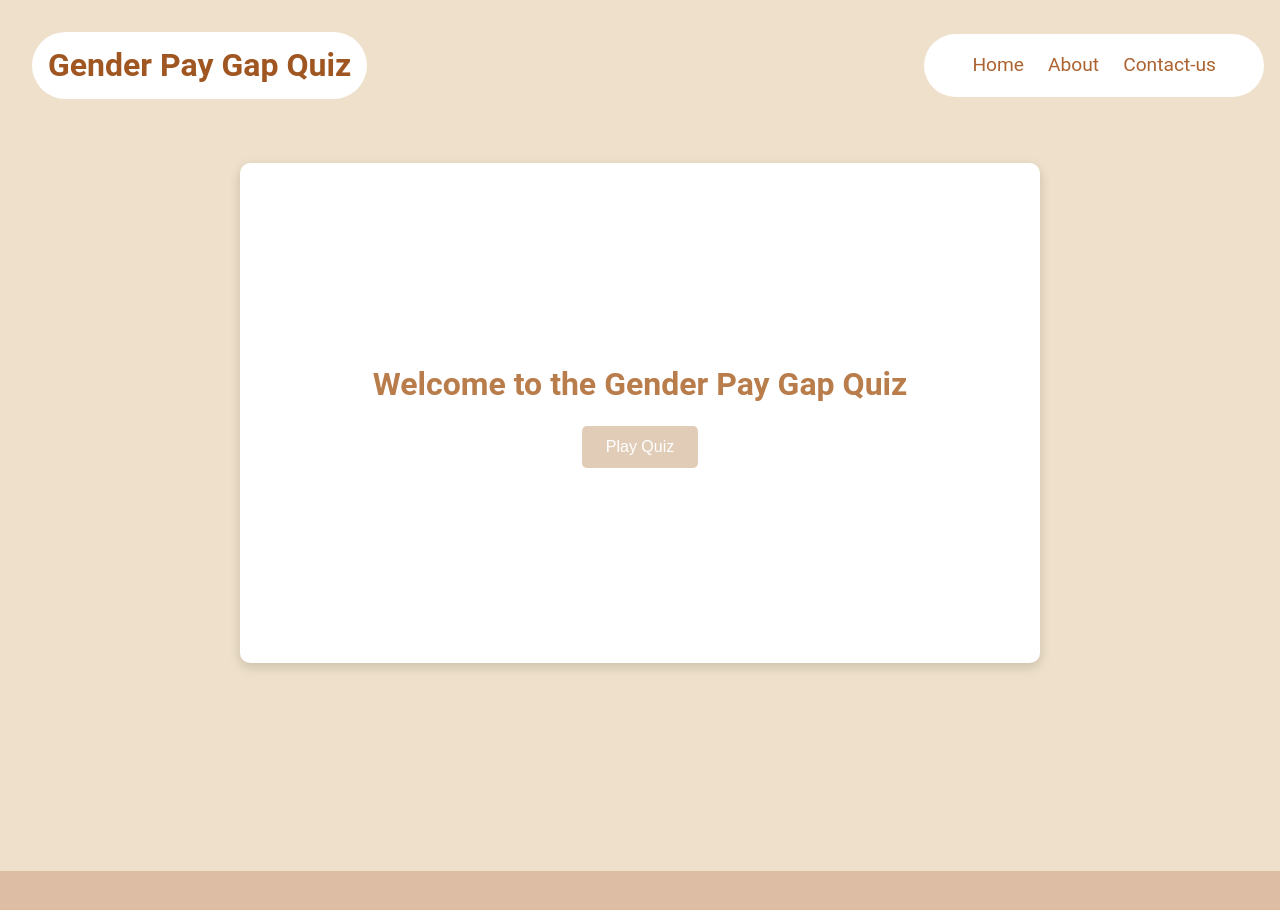
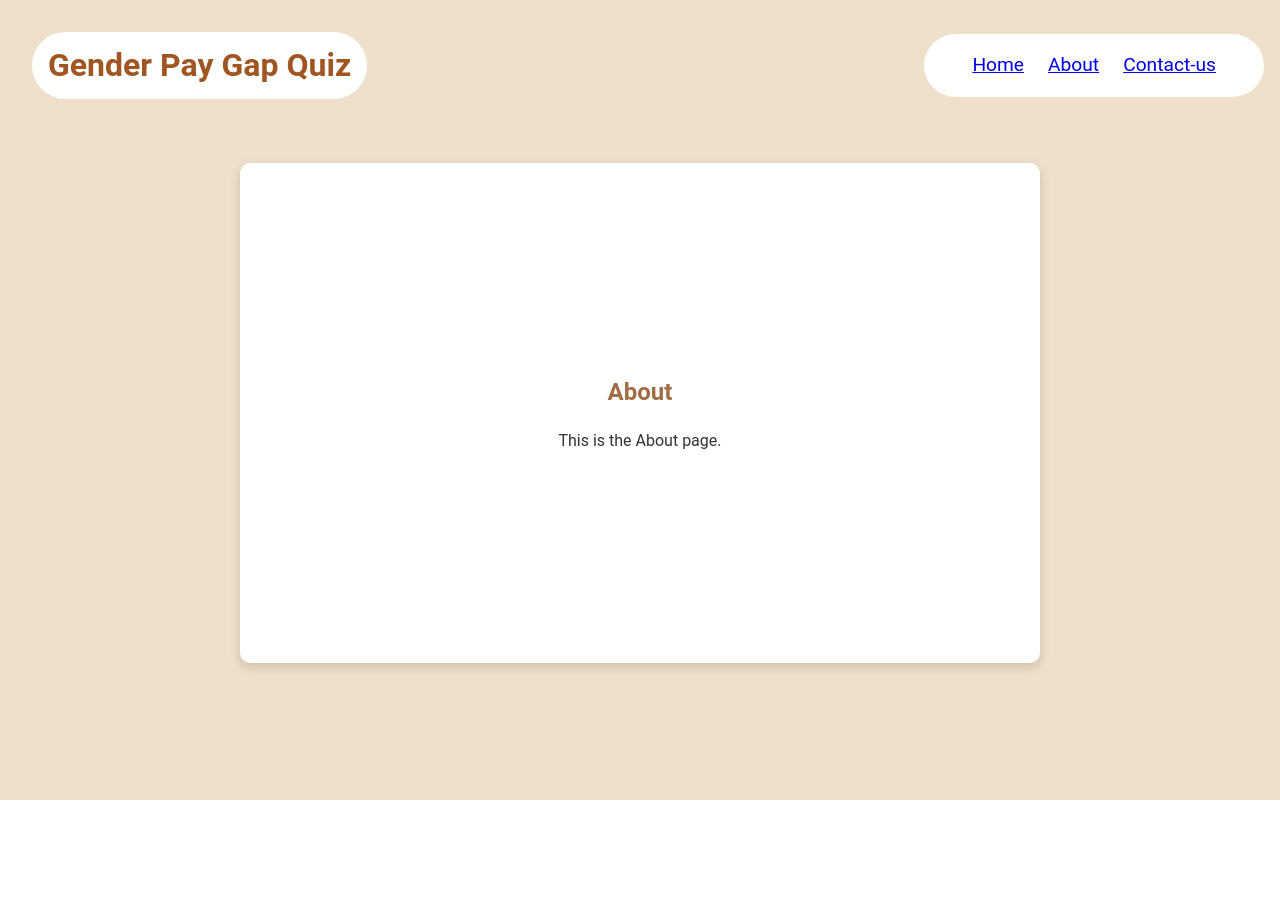
Before and after one commit to ktyler05/KKA_PayGap, a React (Create React App) app in the folder kka_ppaygapapp/: page /About in a window 1280 px wide. Shown: the top 910 px of the page. After the commit the page ends 800 px from the top, so only its background shows below. Built offline with nearby package versions, Linux system fonts and the light colour scheme.

Commit message:
About and Contact
about and contact pages were added, broke the code. tried again. fixed it. not happy, but it works now. so??

```diff
--- a/kka_ppaygapapp/package.json
+++ b/kka_ppaygapapp/package.json
@@ -9,6 +9,7 @@
     "@testing-library/user-event": "^13.5.0",
     "react": "^19.0.0",
     "react-dom": "^19.0.0",
+    "react-router-dom": "^7.4.0",
     "react-scripts": "5.0.1",
     "web-vitals": "^2.1.4"
   },
--- /dev/null
+++ b/kka_ppaygapapp/src/About.js
@@ -0,0 +1,13 @@
+import React from 'react';
+import './style.css';
+
+function About() {
+  return (
+    <div id="quiz-container" className="quiz-container start-screen">
+      <h2>About</h2>
+      <p>This is the About page. </p>
+    </div>
+  );
+}
+
+export default About;
--- a/kka_ppaygapapp/src/App.js
+++ b/kka_ppaygapapp/src/App.js
@@ -1,9 +1,13 @@
 import React from 'react';
+import { BrowserRouter as Router, Routes, Route, Link } from 'react-router-dom';
 import Quiz from './Quiz.js';
+import About from './About.js';
+import Contact from './Contact.js';
 import './style.css';
 
 function App() {
   return (
+    <Router>
       <div className="App">
         <header className="header-container">
           <div className="app-header">
@@ -11,14 +15,20 @@ function App() {
           </div>
           <nav className="app-nav">
             <ul>
-            <li>Home</li>
-            <li>About</li>
-            <li>Contact-us</li>
+              <li><Link to="/">Home</Link></li>
+              <li><Link to="/About">About</Link></li>
+              <li><Link to="/Contact">Contact-us</Link></li>
             </ul>
           </nav>
         </header>
-      <Quiz />
+
+        <Routes>
+          <Route path="/" element={<Quiz />} />
+          <Route path="/About" element={<About />} />
+          <Route path="/Contact" element={<Contact />} />
+        </Routes>
       </div>
+    </Router>
   );
 }
 
--- /dev/null
+++ b/kka_ppaygapapp/src/Contact.js
@@ -0,0 +1,14 @@
+import React from 'react';
+import './style.css';
+
+function Contact() {
+  return (
+    <div id="quiz-container" className="quiz-container start-screen">
+
+      <h2>Contact Us</h2>
+      <p>This is the Contact Us page.</p>
+    </div>
+  );
+}
+
+export default Contact;
```
Also changed, not shown: 1 other file (tests, documents, lock files or other folders). Lines whose indentation alone changed are shown as unchanged.
